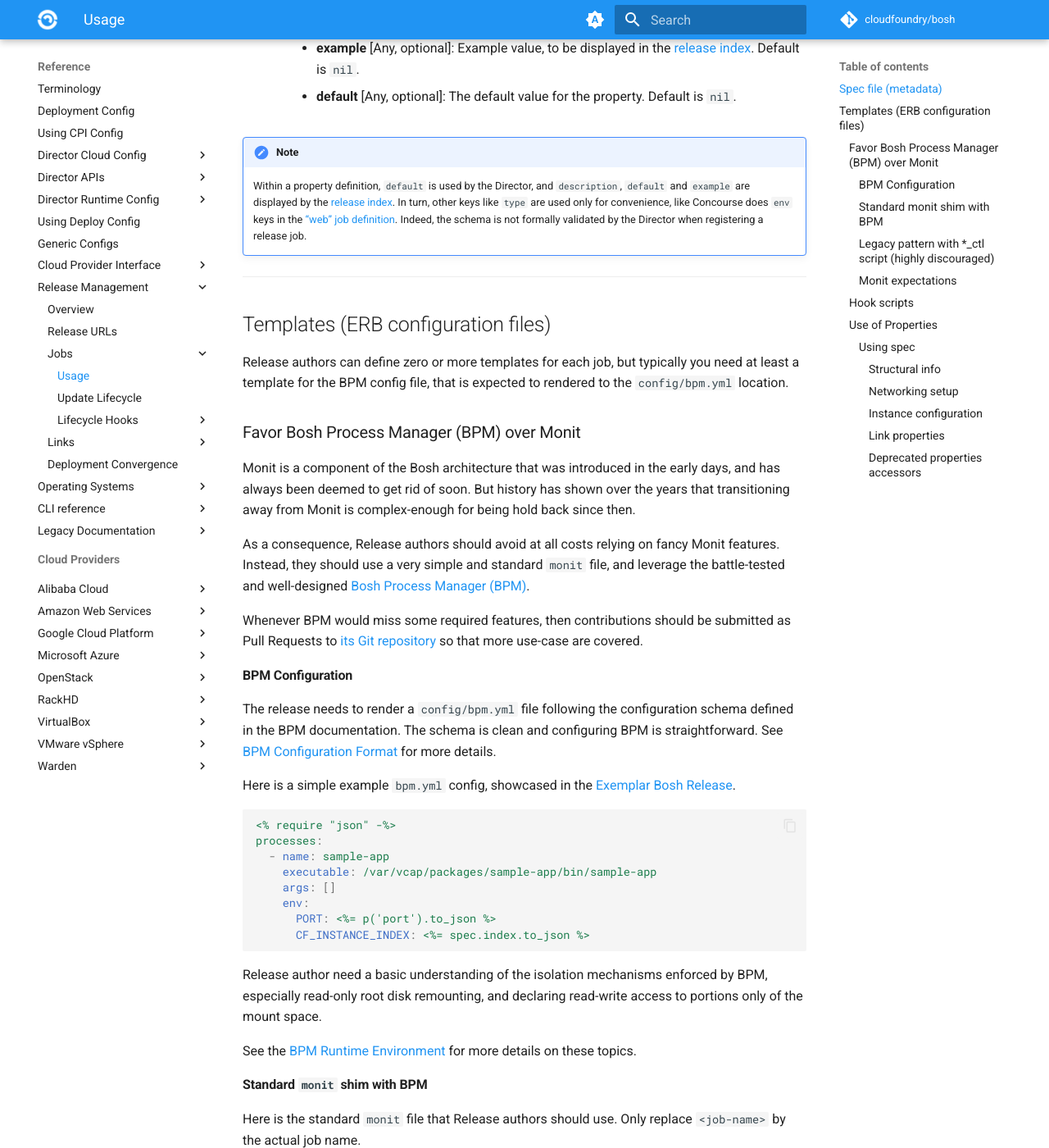
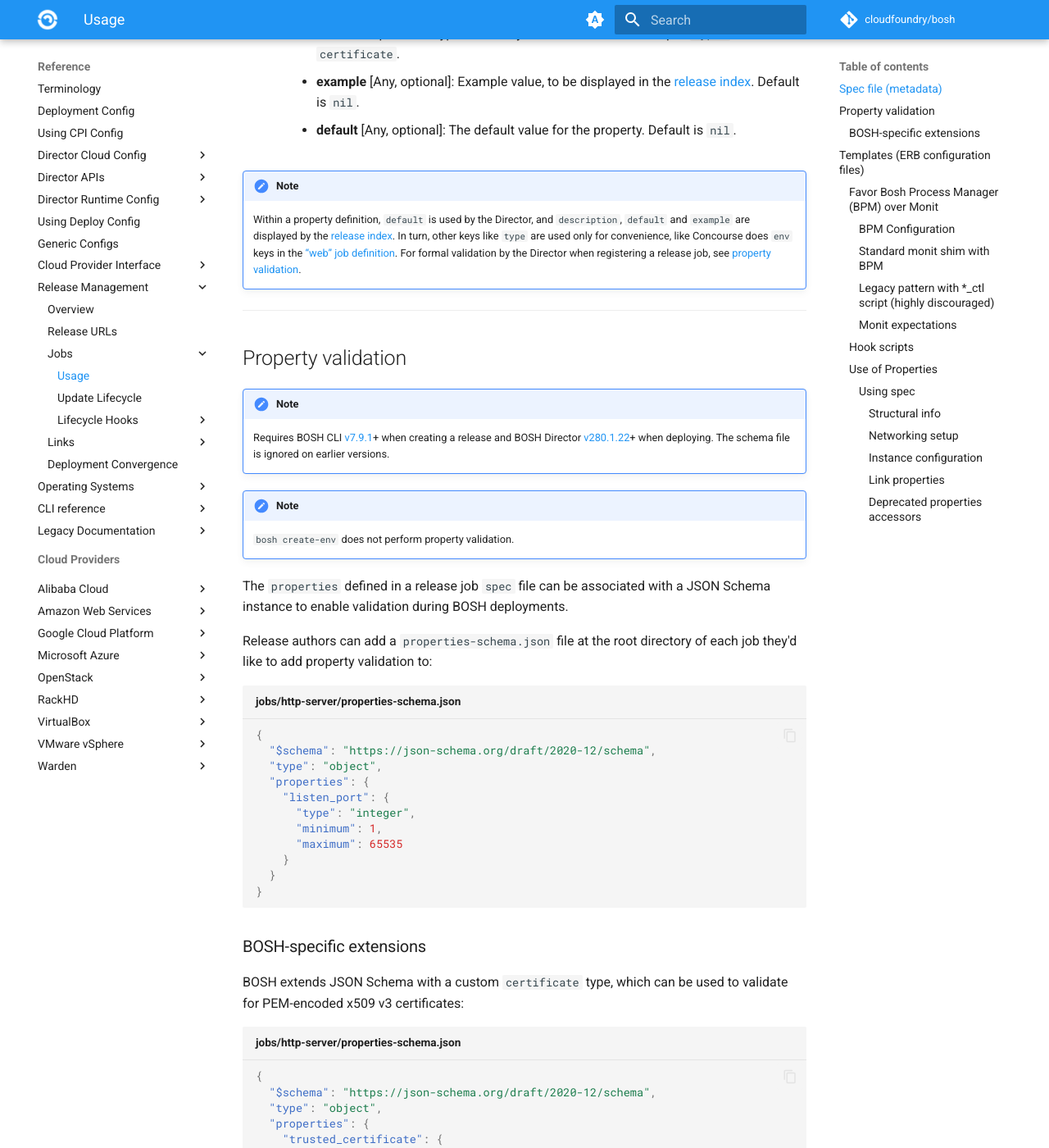
Before and after one commit to cloudfoundry/docs-bosh, an MkDocs documentation site: the page built from content/jobs.md, in a window 1280 px wide and 1400 px high, scrolled down 2235 px. Shown: the whole window at 82% size. Built offline with MkDocs 1.6.1 and Material for MkDocs 9.7.7, drawn with Linux system fonts in a browser that asks for light colours; comment, search, counter and statistics services are not loaded; some of the changed text lies outside the part shown.

Commit message:
feat: initial job property validation docs
Document BOSH release job property validation

see: https://github.com/cloudfoundry/community/pull/1049
see: https://github.com/cloudfoundry/bosh-cli/pull/681
see: https://github.com/cloudfoundry/bosh/pull/2602
Signed-off-by: Rifa Achrinza <25147899+achrinza@users.noreply.github.com>

````diff
--- a/content/jobs.md
+++ b/content/jobs.md
@@ -18,7 +18,7 @@ Jobs are typically OS specific (Windows vs Linux); however, structure of a job r
 
 Spec file defines job metadata. It will be interpreted by the Director when the release is uploaded and when it's deployed.
 
-```yaml
+```yaml title="jobs/http-server/spec"
 ---
 name: http-server
 
@@ -97,17 +97,76 @@ Schema:
           Default is `nil`.
 
 !!! Note
+
     Within a property definition, `default` is used by the Director, and
-    `description`, `default` and `example` are displayed by the
-    [release index](/releases/). In turn, other keys like `type` are used only
-    for convenience, like Concourse does `env` keys in the
-    [“web” job definition][concourse_web_spec]. Indeed, the schema is not
-    formally validated by the Director when registering a release job.
+    `description`, `default` and `example` are displayed by the [release
+    index](/releases/). In turn, other keys like `type` are used only for
+    convenience, like Concourse does `env` keys in the [“web” job
+    definition][concourse_web_spec]. For formal validation by the Director
+    when registering a release job, see [property
+    validation](#property-validation).
 
 [concourse_web_spec]: https://github.com/concourse/concourse-bosh-release/blob/8d2cfa0/jobs/web/spec#L68-L71
 
 ---
+## Property validation {: #property-validation }
 
+!!! note
+
+    Requires BOSH CLI
+    [v7.9.1](https://github.com/cloudfoundry/bosh-cli/releases/tag/v7.9.1)+
+    when creating a release and BOSH Director
+    [v280.1.22](https://github.com/cloudfoundry/bosh/releases/tag/v280.1.22)+
+    when deploying. The schema file is ignored on earlier versions.
+
+!!! note
+
+    `bosh create-env` does not perform property validation.
+
+The `properties` defined in a release job `spec` file can be associated with a
+JSON Schema instance to enable validation during BOSH deployments.
+
+Release authors can add a `properties-schema.json` file at the root directory
+of each job they'd like to add property validation to:
+
+```json title="jobs/http-server/properties-schema.json"
+{
+  "$schema": "https://json-schema.org/draft/2020-12/schema",
+  "type": "object",
+  "properties": {
+    "listen_port": {
+      "type": "integer",
+      "minimum": 1,
+      "maximum": 65535
+    }
+  }
+}
+```
+
+### BOSH-specific extensions
+
+BOSH extends JSON Schema with a custom `certificate` type, which can be used
+to validate for PEM-encoded x509 v3 certificates:
+
+```json title="jobs/http-server/properties-schema.json"
+{
+  "$schema": "https://json-schema.org/draft/2020-12/schema",
+  "type": "object",
+  "properties": {
+    "trusted_certificate": {
+      "type": "certificate"
+    }
+  }
+}
+```
+
+!!! note
+
+    The schema is only used for property validation. It does not influence
+    defaults nor [variable generation](variable-types.md) by the Director's
+    config server such as CredHub.
+
+---
 ## Templates (ERB configuration files) {: #templates }
 
 Release authors can define zero or more templates for each job, but typically
````
